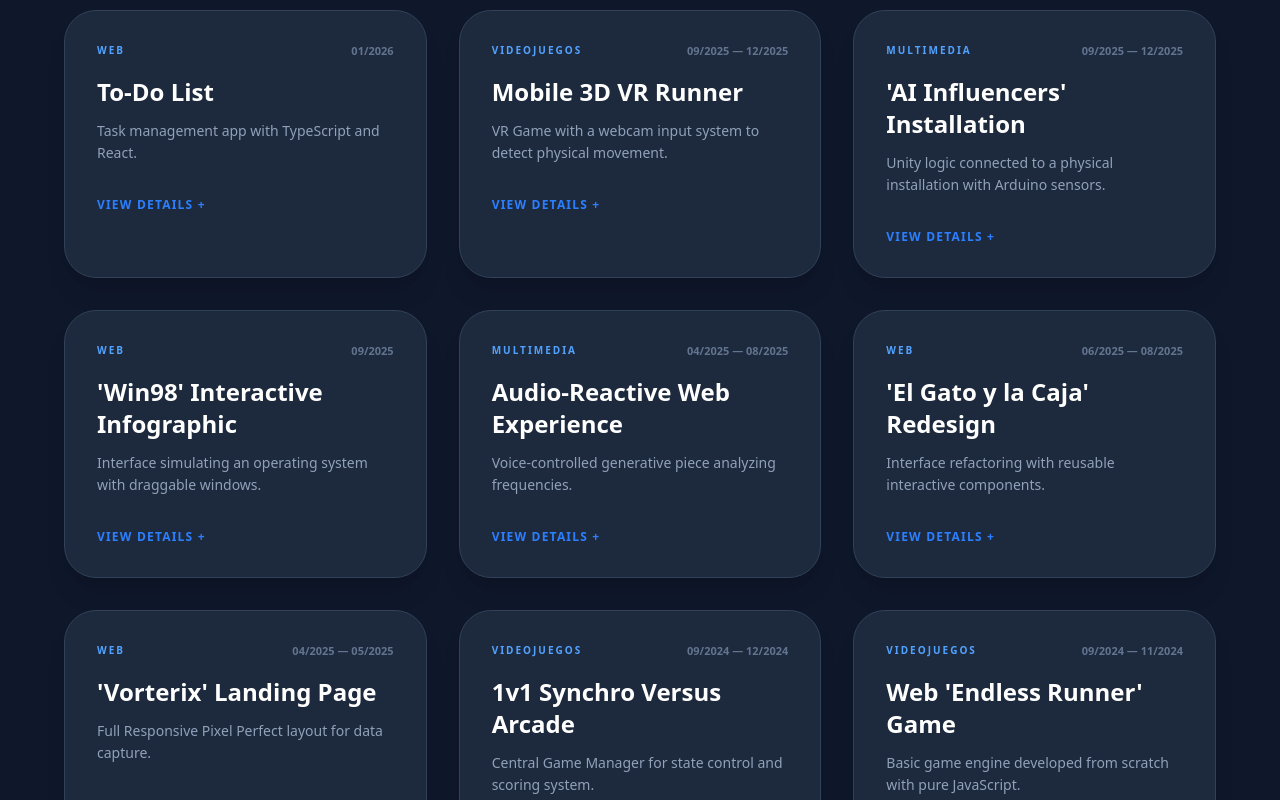
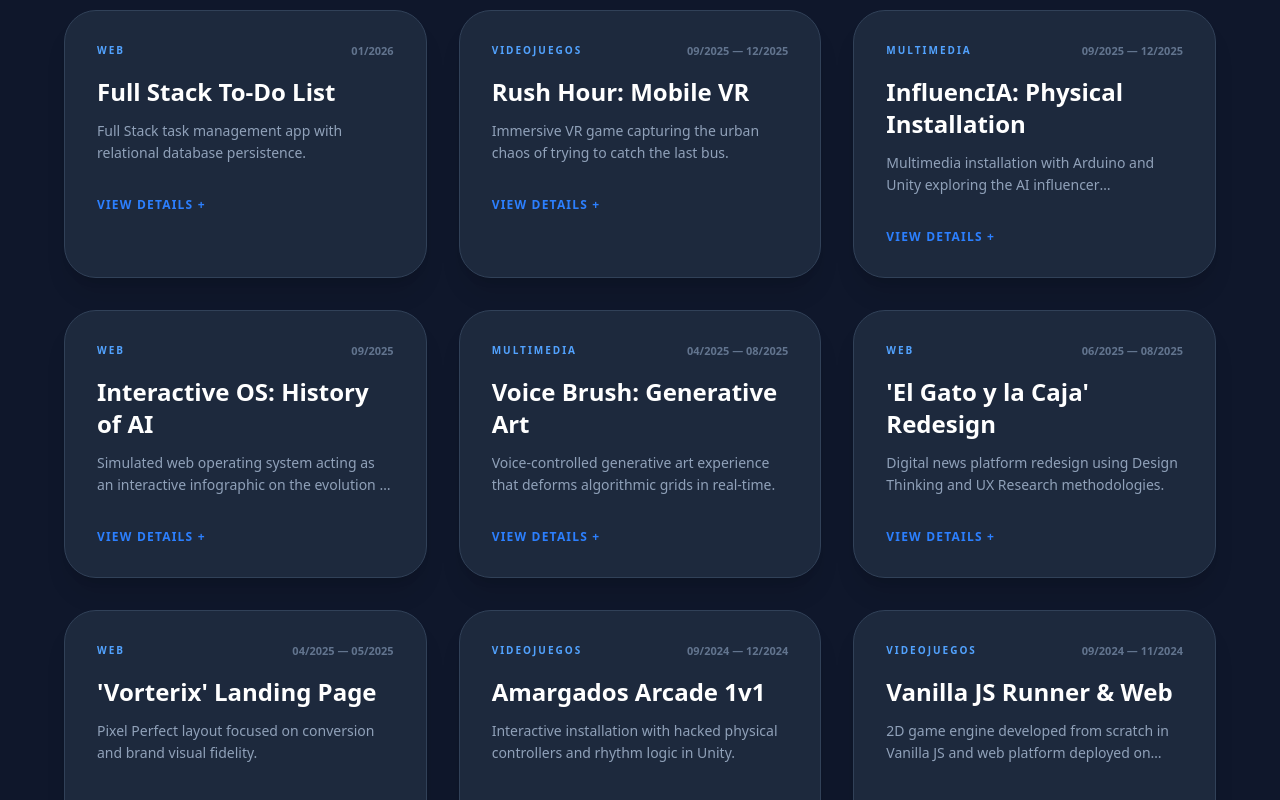
Before and after one commit to valenyuge/portfolio, a React (Vite) app: page / in a window 1280 px wide. Shown: the part 300-1100 px from the top of the page. Built offline with nearby package versions, Linux system fonts and the light colour scheme.

Commit message:
descripciones

```diff
--- a/src/App.tsx
+++ b/src/App.tsx
@@ -126,10 +126,17 @@ const DetalleProyecto = ({ lista }: { lista: Proyecto[] }) => {
             </div>
 
             <div className="pt-8">
+                {p.urlExterna && p.urlExterna !== "https://github.com/valenyuge" ? (
                     <a href={p.urlExterna} target="_blank" rel="noopener noreferrer"
                       className="bg-blue-600 hover:bg-blue-500 px-10 py-4 rounded-2xl font-black transition-all hover:scale-105 inline-block shadow-lg shadow-blue-600/20 w-full text-center md:w-auto">
                       {t('ver_demo')}
                     </a>
+                ) : (
+                    <a href="https://github.com/valenyuge" target="_blank" rel="noopener noreferrer"
+                      className="bg-slate-700 hover:bg-slate-600 px-10 py-4 rounded-2xl font-black transition-all hover:scale-105 inline-block w-full text-center md:w-auto">
+                      VER REPOSITORIO GITHUB ↗
+                    </a>
+                )}
             </div>
           </div>
 
@@ -254,92 +261,92 @@ function App() {
   const proyectos: Proyecto[] = [
 {
       id: "runner-vr",
-      titulo: "Runner 3D VR Mobile",
-      titulo_en: "Mobile 3D VR Runner",
+      titulo: "Hora Pico: VR Mobile",
+      titulo_en: "Rush Hour: Mobile VR",
       fechaInicio: "2025-09",
       fechaFin: "2025-12",
-      descripcion: "Videojuego VR con sistema de inputs mediante webcam para detectar movimiento físico.",
-      descripcion_en: "VR Game with a webcam input system to detect physical movement.",
-      contenidoLargo: "Desarrollo de un videojuego de realidad virtual para móviles...",
-      contenidoLargo_en: "Mobile VR game development...",
-      tecnologias: ["Unity", "C#", "Motion Tracking"],
+      descripcion: "Videojuego inmersivo de realidad virtual que captura el caos urbano de intentar tomar el último colectivo.",
+      descripcion_en: "Immersive VR game capturing the urban chaos of trying to catch the last bus.",
+      contenidoLargo: "Desarrollo de 'Hora Pico', un Endless Runner en 3D para VR móvil. El jugador debe esquivar autos, peatones y obstáculos en una ciudad frenética para llegar a la parada. Implementé un sistema de colisiones preciso, audio espacial de proximidad y una banda sonora generada con Suno AI para potenciar la sensación de urgencia y estrés del entorno urbano.",
+      contenidoLargo_en: "Development of 'Rush Hour', a 3D Endless Runner for mobile VR. Players must dodge cars, pedestrians, and obstacles in a frantic city to reach the bus stop. I implemented a precise collision system, spatial proximity audio, and a soundtrack generated with Suno AI to enhance the urban environment's sense of urgency and stress.",
+      tecnologias: ["Unity 3D", "C#", "Mobile VR", "Suno AI"],
       categoria: 'Videojuegos',
-      urlExterna: "https://github.com/valenyuge",
+      urlExterna: "",
       videoUrl: "/proyectos/VR.mp4"
     },
 {
       id: "win98",
-      titulo: "Infografía Interactiva 'Win98'",
-      titulo_en: "'Win98' Interactive Infographic",
+      titulo: "OS Interactivo: Historia de la IA",
+      titulo_en: "Interactive OS: History of AI",
       fechaInicio: "2025-09",
       fechaFin: "2025-09",
-      descripcion: "Interfaz que simula un sistema operativo con ventanas arrastrables y lógica compleja.",
-      descripcion_en: "Interface simulating an operating system with draggable windows.",
-      contenidoLargo: "Programación de gestión del DOM para ventanas (popups) arrastrables...",
-      contenidoLargo_en: "DOM management for draggable windows...",
-      tecnologias: ["JavaScript", "HTML", "CSS"],
+      descripcion: "Sistema operativo simulado en la web que funciona como una infografía interactiva sobre la evolución de la IA.",
+      descripcion_en: "Simulated web operating system acting as an interactive infographic on the evolution of AI.",
+      contenidoLargo: "Recreación funcional de la interfaz de Windows 98. Implementé aplicaciones simuladas (Explorer, Paint, Notepad) mediante JavaScript puro para narrar la historia de la IA. El proyecto destaca por su lógica de ventanas arrastrables y navegación temática basada en el software clásico de los 90.",
+      contenidoLargo_en: "Functional recreation of the Windows 98 interface. I implemented simulated applications (Explorer, Paint, Notepad) using Vanilla JavaScript to narrate the history of AI. The project stands out for its draggable window logic and thematic navigation based on classic 90s software.",
+      tecnologias: ["JavaScript", "HTML5", "CSS3", "UI Design"],
       categoria: 'Web',
-      urlExterna: "https://github.com/valenyuge",
+      urlExterna: "https://valenyuge.github.io/infografia-taller/inicio.html",
       videoUrl: "/proyectos/Infografia-Windows.mp4"
     },
 {
       id: "audio-reactiva",
-      titulo: "Experiencia Web Audio-Reactiva",
-      titulo_en: "Audio-Reactive Web Experience",
+      titulo: "Voice Brush: Arte Generativo",
+      titulo_en: "Voice Brush: Generative Art",
       fechaInicio: "2025-04",
       fechaFin: "2025-08",
-      descripcion: "Obra generativa controlada por voz que analiza frecuencias en tiempo real.",
-      descripcion_en: "Voice-controlled generative piece analyzing frequencies.",
-      contenidoLargo: "Creación de una obra generativa controlada por voz...",
-      contenidoLargo_en: "Voice-controlled generative artwork...",
-      tecnologias: ["Web Audio API", "Canvas", "JavaScript"],
+      descripcion: "Experiencia de arte generativo controlada por voz que deforma grillas algorítmicas en tiempo real.",
+      descripcion_en: "Voice-controlled generative art experience that deforms algorithmic grids in real-time.",
+      contenidoLargo: "Interpretación interactiva de la obra de Vera Molnar. Utiliza Web Audio API para procesar tonos graves, agudos, silbidos y aplausos, transformando el sonido en parámetros visuales que afectan una grilla dinámica dibujada en Canvas.",
+      contenidoLargo_en: "Interactive interpretation of Vera Molnar's work. It uses Web Audio API to process bass, treble, whistles, and claps, transforming sound into visual parameters that affect a dynamic grid drawn on Canvas.",
+      tecnologias: ["Web Audio API", "Canvas", "JavaScript", "Generative Art"],
       categoria: 'Multimedia',
-      urlExterna: "https://github.com/valenyuge",
+      urlExterna: "https://valenyuge.github.io/WebAudio-ReactiveExperience/index.html",
       videoUrl: "/proyectos/obra-sonido.mp4"
     },
 {
       id: "influencers-ia",
-      titulo: "Instalación 'Influencers IA'",
-      titulo_en: "'AI Influencers' Installation",
+      titulo: "InfluencIA: Instalación Física",
+      titulo_en: "InfluencIA: Physical Installation",
       fechaInicio: "2025-09",
       fechaFin: "2025-12",
-      descripcion: "Lógica en Unity conectada a una instalación física con sensores Arduino.",
-      descripcion_en: "Unity logic connected to a physical installation with Arduino sensors.",
-      contenidoLargo: "Programación de la comunicación entre sensores físicos...",
-      contenidoLargo_en: "Programming the communication between physical sensors...",
-      tecnologias: ["Unity", "Arduino", "Serial Com"],
+      descripcion: "Instalación multimedia con Arduino y Unity que explora el fenómeno de las influencers IA mediante hardware personalizado.",
+      descripcion_en: "Multimedia installation with Arduino and Unity exploring the AI influencer phenomenon through custom hardware.",
+      contenidoLargo: "Desarrollo de una instalación interactiva con navegación no lineal mediante códigos QR y un potenciómetro físico (Arduino). Incluye módulos de comparativas gráficas y una trivia gamificada, integrando hardware y software mediante comunicación serial en Unity.",
+      contenidoLargo_en: "Development of an interactive installation with non-linear navigation using QR codes and a physical potentiometer (Arduino). Includes graphical comparison modules and a gamified trivia, integrating hardware and software via serial communication in Unity.",
+      tecnologias: ["Unity", "Arduino", "C# (Serial)", "Physical Interaction"],
       categoria: 'Multimedia',
-      urlExterna: "https://github.com/valenyuge",
+      urlExterna: "",
       videoUrl: "/proyectos/influencia.mp4"
     },
 {
       id: "endless-runner-js",
-      titulo: "Juego 'Endless Runner' Web",
-      titulo_en: "Web 'Endless Runner' Game",
+      titulo: "Vanilla JS Runner & Web",
+      titulo_en: "Vanilla JS Runner & Web",
       fechaInicio: "2024-09",
       fechaFin: "2024-11",
-      descripcion: "Motor de juego básico desarrollado desde cero con JavaScript puro.",
-      descripcion_en: "Basic game engine developed from scratch with pure JavaScript.",
-      contenidoLargo: "Implementación manual del Game Loop, detección de colisiones...",
-      contenidoLargo_en: "Manual implementation of the Game Loop...",
-      tecnologias: ["JavaScript", "Lógica de Juegos"],
+      descripcion: "Motor de juego 2D desarrollado desde cero en JS puro y plataforma web desplegada en Neocities.",
+      descripcion_en: "2D game engine developed from scratch in Vanilla JS and web platform deployed on Neocities.",
+      contenidoLargo: "Implementación manual de Game Loop y colisiones en JavaScript puro. El proyecto incluye una landing page con fundamentación narrativa, carrusel de assets y despliegue funcional en servidor real.",
+      contenidoLargo_en: "Manual implementation of Game Loop and collisions in Vanilla JavaScript. The project includes a landing page with narrative foundation, asset carousel, and functional live deployment.",
+      tecnologias: ["JavaScript", "HTML5/CSS3", "Game Logic", "Neocities"],
       categoria: 'Videojuegos',
       urlExterna: "https://valenyuge.neocities.org/",
       videoUrl: "/proyectos/runner-html.mp4"
     },
 {
       id: "arcade-versus",
-      titulo: "Arcade Sincro Versus 1v1",
-      titulo_en: "1v1 Synchro Versus Arcade",
+      titulo: "Arcade: Amargados 1v1",
+      titulo_en: "Amargados Arcade 1v1",
       fechaInicio: "2024-09",
       fechaFin: "2024-12",
-      descripcion: "Game Manager central para control de estados y sistema de puntuación.",
-      descripcion_en: "Central Game Manager for state control and scoring system.",
-      contenidoLargo: "Gestión de temporizadores y sistema de puntuación...",
-      contenidoLargo_en: "Timer management and scoring system...",
-      tecnologias: ["Unity", "C#"],
+      descripcion: "Instalación interactiva con controladores físicos hackeados y lógica de ritmo en Unity.",
+      descripcion_en: "Interactive installation with hacked physical controllers and rhythm logic in Unity.",
+      contenidoLargo: "Desarrollo de un arcade 2D con hardware personalizado. Implementé el Game Manager, sistema de puntuación por timing, eventos climáticos dinámicos y la integración de botones físicos mediante el mapeo de una matriz de teclado.",
+      contenidoLargo_en: "2D arcade development with custom hardware. I implemented the Game Manager, timing-based scoring, dynamic weather events, and physical button integration via keyboard matrix mapping.",
+      tecnologias: ["Unity", "C#", "Hardware", "Game Design"],
       categoria: 'Videojuegos',
-      urlExterna: "https://github.com/valenyuge",
+      urlExterna: "",
       videoUrl: "/proyectos/amargados.mp4"
     },
 {
@@ -348,13 +355,13 @@ function App() {
       titulo_en: "'Vorterix' Landing Page",
       fechaInicio: "2025-04",
       fechaFin: "2025-05",
-      descripcion: "Maquetación Full Responsive Pixel Perfect para captura de datos.",
-      descripcion_en: "Full Responsive Pixel Perfect layout for data capture.",
-      contenidoLargo: "Enfoque Pixel Perfect respetando la identidad visual de la marca...",
-      contenidoLargo_en: "Pixel Perfect approach respecting brand identity...",
-      tecnologias: ["HTML", "CSS", "JavaScript"],
+      descripcion: "Maquetación Pixel Perfect con enfoque en conversión y fidelidad visual de marca.",
+      descripcion_en: "Pixel Perfect layout focused on conversion and brand visual fidelity.",
+      contenidoLargo: "Desarrollo de landing page responsive basada en un diseño de Figma. Implementé validación de datos con JavaScript y optimización de assets visuales, respetando estrictamente la identidad visual de Vorterix mediante un flujo de trabajo Pixel Perfect.",
+      contenidoLargo_en: "Responsive landing page development based on a Figma design. I implemented JavaScript data validation and visual asset optimization, strictly respecting Vorterix's visual identity through a Pixel Perfect workflow.",
+      tecnologias: ["Figma", "HTML5", "CSS3", "JavaScript"],
       categoria: 'Web',
-      urlExterna: "https://github.com/valenyuge",
+      urlExterna: "",
       videoUrl: "/proyectos/vorterix.mp4"
     },
 {
@@ -363,26 +370,26 @@ function App() {
       titulo_en: "'El Gato y la Caja' Redesign",
       fechaInicio: "2025-06",
       fechaFin: "2025-08",
-      descripcion: "Refactorización de interfaz con componentes interactivos reutilizables.",
-      descripcion_en: "Interface refactoring with reusable interactive components.",
-      contenidoLargo: "Desarrollo de carruseles de imágenes y navegación...",
-      contenidoLargo_en: "Image carousel development and breadcrumb navigation...",
-      tecnologias: ["JavaScript", "UX", "HTML/CSS"],
+      descripcion: "Rediseño de plataforma informativa mediante metodologías de Design Thinking y UX Research.",
+      descripcion_en: "Digital news platform redesign using Design Thinking and UX Research methodologies.",
+      contenidoLargo: "Proyecto de rediseño integral desarrollado bajo la metodología de Diseño Centrado en el Usuario (DCU). El proceso incluyó Benchmarking, Arquitectura de la Información mediante Card Sorting y el desarrollo de un sistema de componentes interactivos. Me enfoqué en la rejerarquización de contenidos y la optimización de la legibilidad, logrando una propuesta de valor escalable implementada con HTML, CSS y JavaScript.",
+      contenidoLargo_en: "Comprehensive redesign project developed under User-Centered Design (UCD) methodology. The process involved Benchmarking, Information Architecture through Card Sorting, and the development of an interactive component system. I focused on content re-hierarchy and readability optimization, achieving a scalable value proposition implemented with HTML, CSS, and JavaScript.",
+      tecnologias: ["JavaScript (ES6+)", "UX/UI Design", "Information Architecture", "HTML5/CSS3"],
       categoria: 'Web',
-      urlExterna: "https://github.com/valenyuge",
+      urlExterna: "https://valenyuge.github.io/UI-UXRedesignforSciencePlatform/index.html",
       videoUrl: "/proyectos/elgatoylacaja.mp4"
     },
     {
       id: "todo-list",
-      titulo: "To-Do List",
-      titulo_en: "To-Do List",
+      titulo: "Full Stack To-Do List",
+      titulo_en: "Full Stack To-Do List",
       fechaInicio: "2026-01",
       fechaFin: "2026-01",
-      descripcion: "App de gestión de tareas con TypeScript y React.",
-      descripcion_en: "Task management app with TypeScript and React.",
-      contenidoLargo: "Aplicación de gestión de tareas con persistencia de datos...",
-      contenidoLargo_en: "Task management application with data persistence...",
-      tecnologias: ["React", "TypeScript", "Tailwind"],
+      descripcion: "Aplicación de gestión de tareas Full Stack con persistencia en base de datos relacional.",
+      descripcion_en: "Full Stack task management app with relational database persistence.",
+      contenidoLargo: "Desarrollo de una aplicación de gestión de tareas Full Stack utilizando Node.js, Express y PostgreSQL. Implementé Prisma ORM para la gestión de datos y React con TypeScript para un frontend robusto y escalable.",
+      contenidoLargo_en: "Full Stack task management application using Node.js, Express, and PostgreSQL. I implemented Prisma ORM for data management and React with TypeScript for a robust and scalable frontend.",
+      tecnologias: ["Node.js", "Express", "PostgreSQL", "Prisma", "React", "TypeScript", "Tailwind"],
       categoria: 'Web',
       urlExterna: "https://todolist-18e7.onrender.com/",
       videoUrl: "/proyectos/to-do.mp4"
```
Lines whose indentation alone changed are shown as unchanged.
